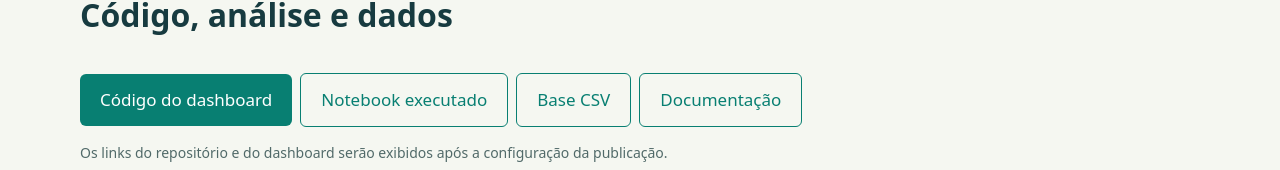
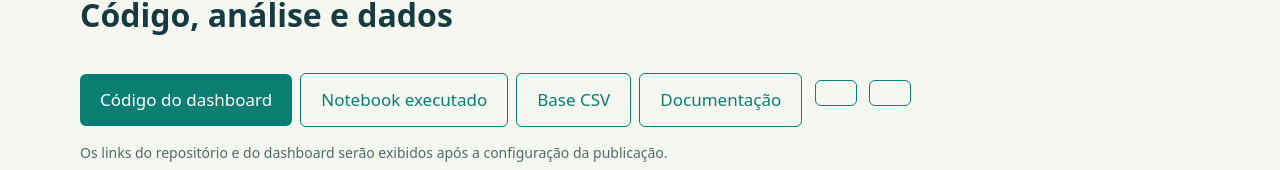
Before and after one commit to lorranelogt/LNGPROGG1, a plain HTML site: page index.html in a window 1280 px wide. Shown: the part 4393-4563 px from the top of the page. Drawn offline with Linux system fonts and the light colour scheme.

Commit message:
Add links to GitHub and Streamlit dashboard

```diff
--- a/index.html
+++ b/index.html
@@ -342,6 +342,13 @@
           download
           >Base CSV</a
         ><a class="button outline" href="README.md">Documentação</a>
+        <a
+          class="button outline"
+          href="https://github.com/lorranelogt/LNGPROGG1"></a>
+                <a
+          class="button outline"
+          href="https://lngprogg1-mx3nansqcquut9njcrfjup.streamlit.app/"></a>
+
         <div id="online">
           <p class="muted">
             Os links do repositório e do dashboard serão exibidos após a
```
